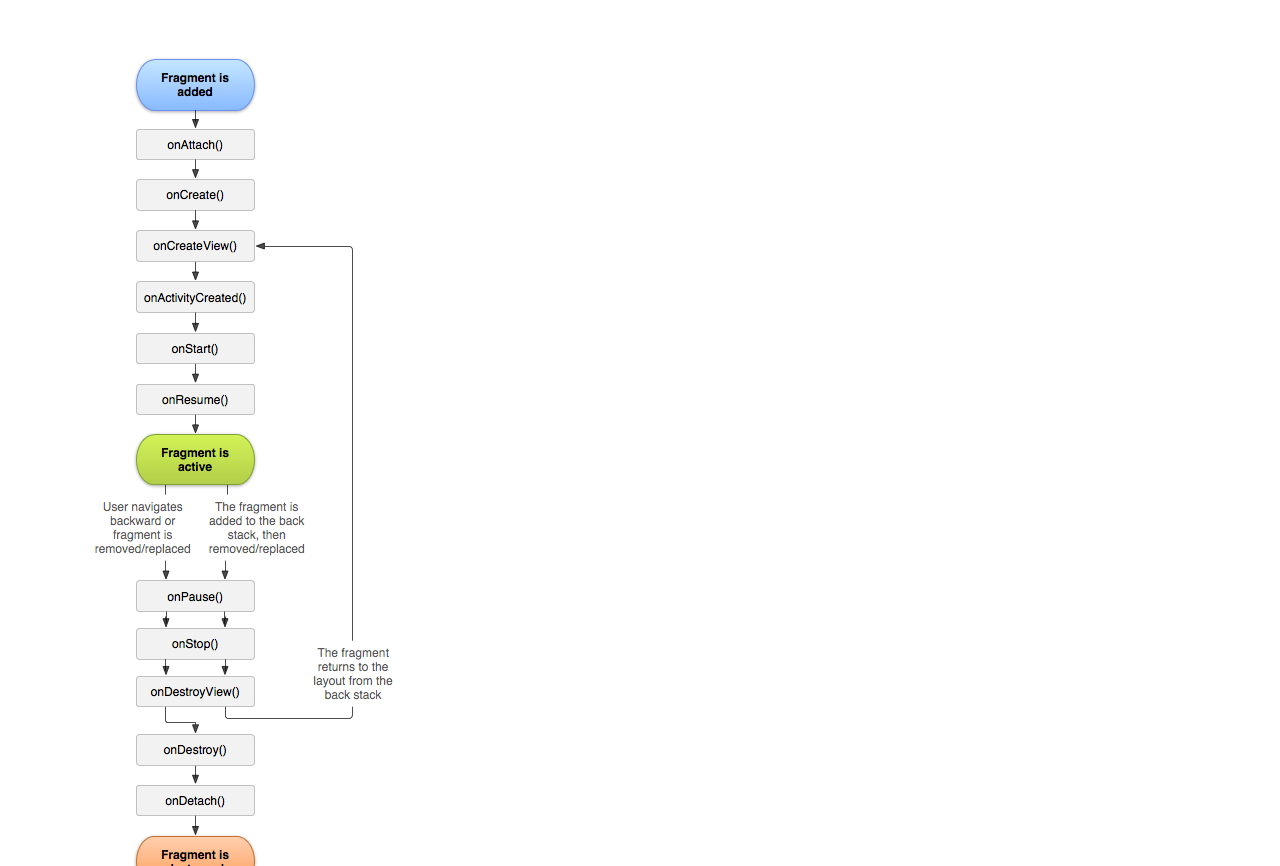
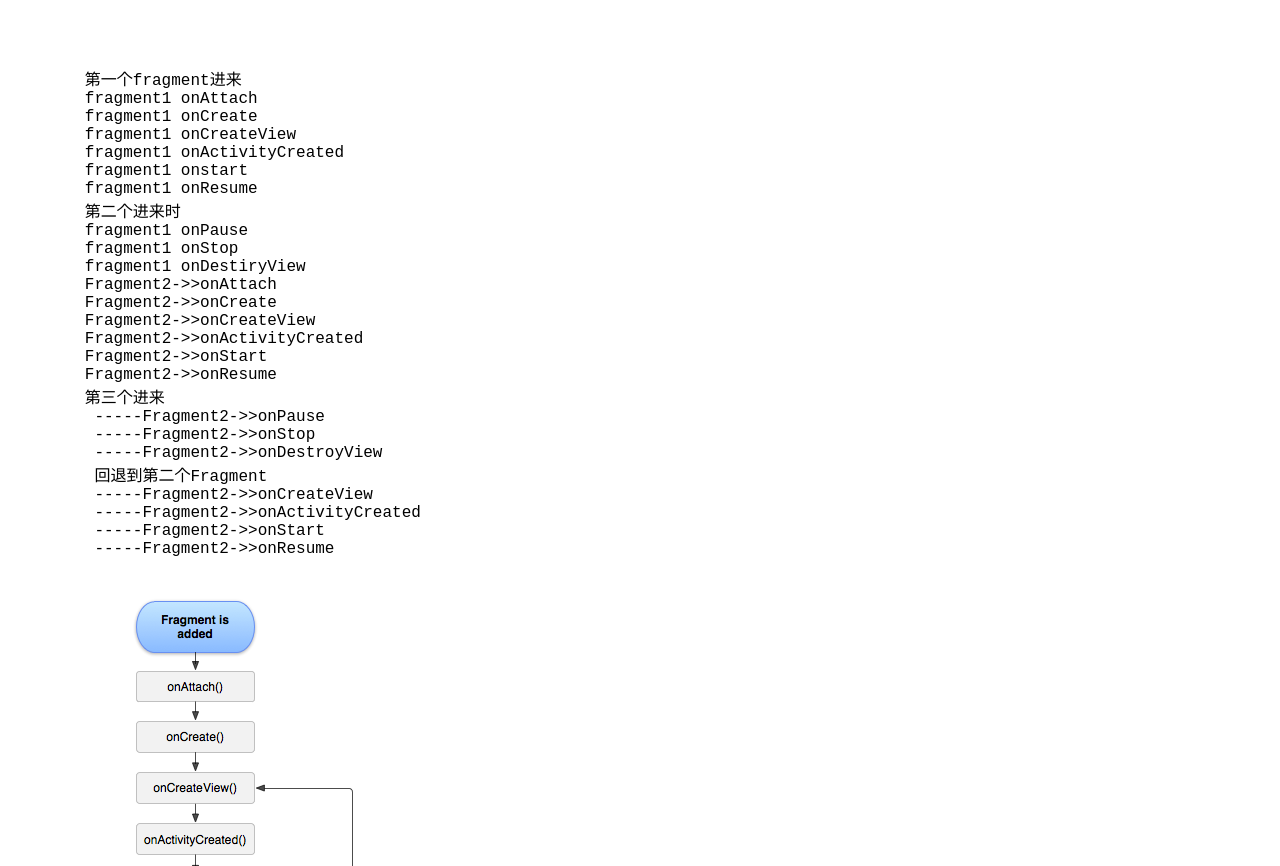
Before and after one commit to RunCross/Android-Visual, a plain HTML site: page Chapter4/fragment.html in a window 1280 px wide. Shown: the part 2038-2904 px from the top of the page. Drawn offline with Linux system fonts and the light colour scheme.

Commit message:
fragment

```diff
--- a/Chapter4/fragment.html
+++ b/Chapter4/fragment.html
@@ -174,6 +174,34 @@
 
 </set></pre>
 
+<pre>
+	第一个fragment进来
+	fragment1 onAttach
+	fragment1 onCreate
+	fragment1 onCreateView
+	fragment1 onActivityCreated
+	fragment1 onstart
+	fragment1 onResume
+	第二个进来时
+	fragment1 onPause
+	fragment1 onStop
+	fragment1 onDestiryView
+	Fragment2->>onAttach
+	Fragment2->>onCreate
+	Fragment2->>onCreateView
+	Fragment2->>onActivityCreated
+	Fragment2->>onStart
+	Fragment2->>onResume
+	第三个进来
+	 -----Fragment2->>onPause
+	 -----Fragment2->>onStop
+	 -----Fragment2->>onDestroyView
+	 回退到第二个Fragment
+	 -----Fragment2->>onCreateView
+	 -----Fragment2->>onActivityCreated
+	 -----Fragment2->>onStart
+	 -----Fragment2->>onResume
+</pre>
 	<img src="static/img/fragment-alive.png"/>
 	</pre>
 </div>
```
